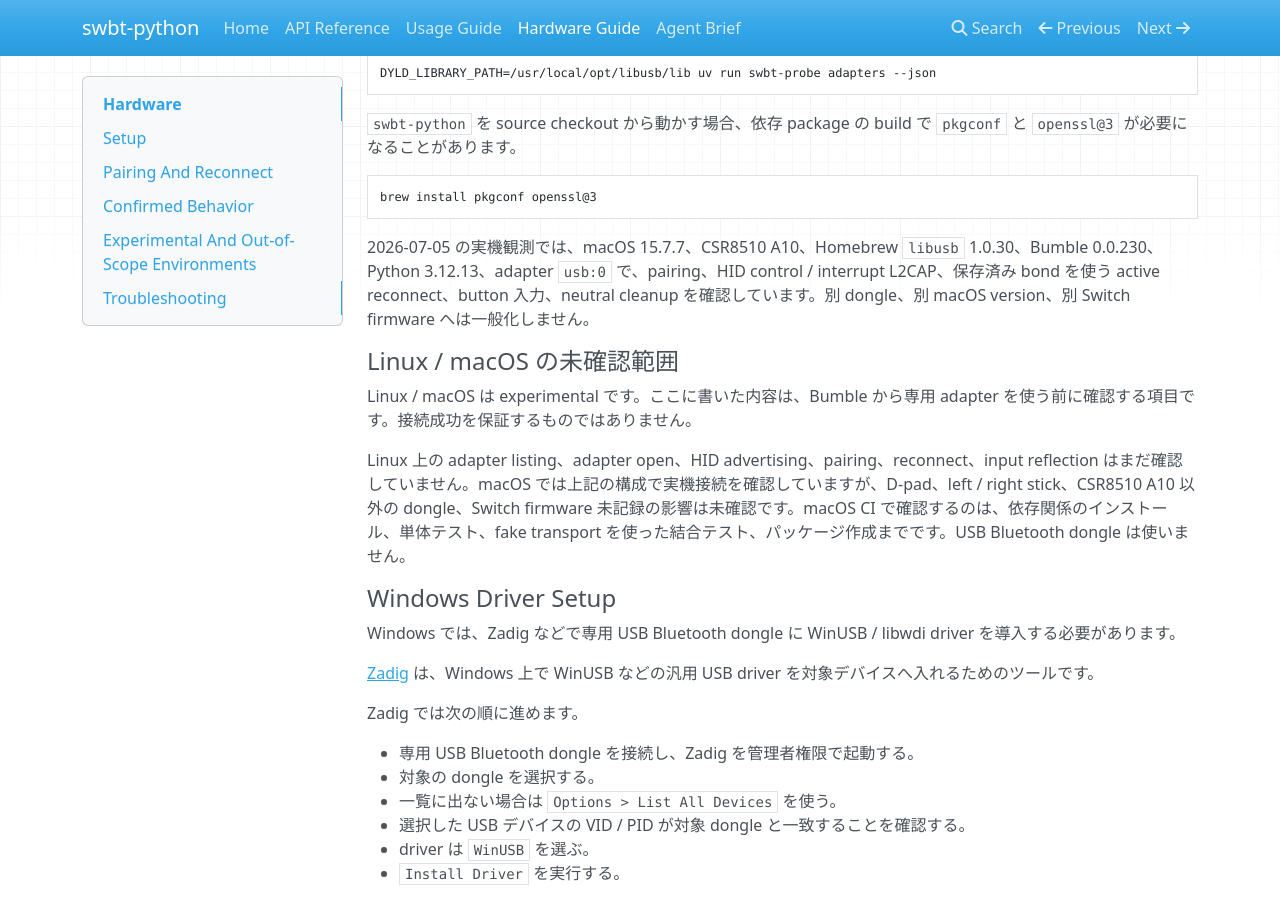
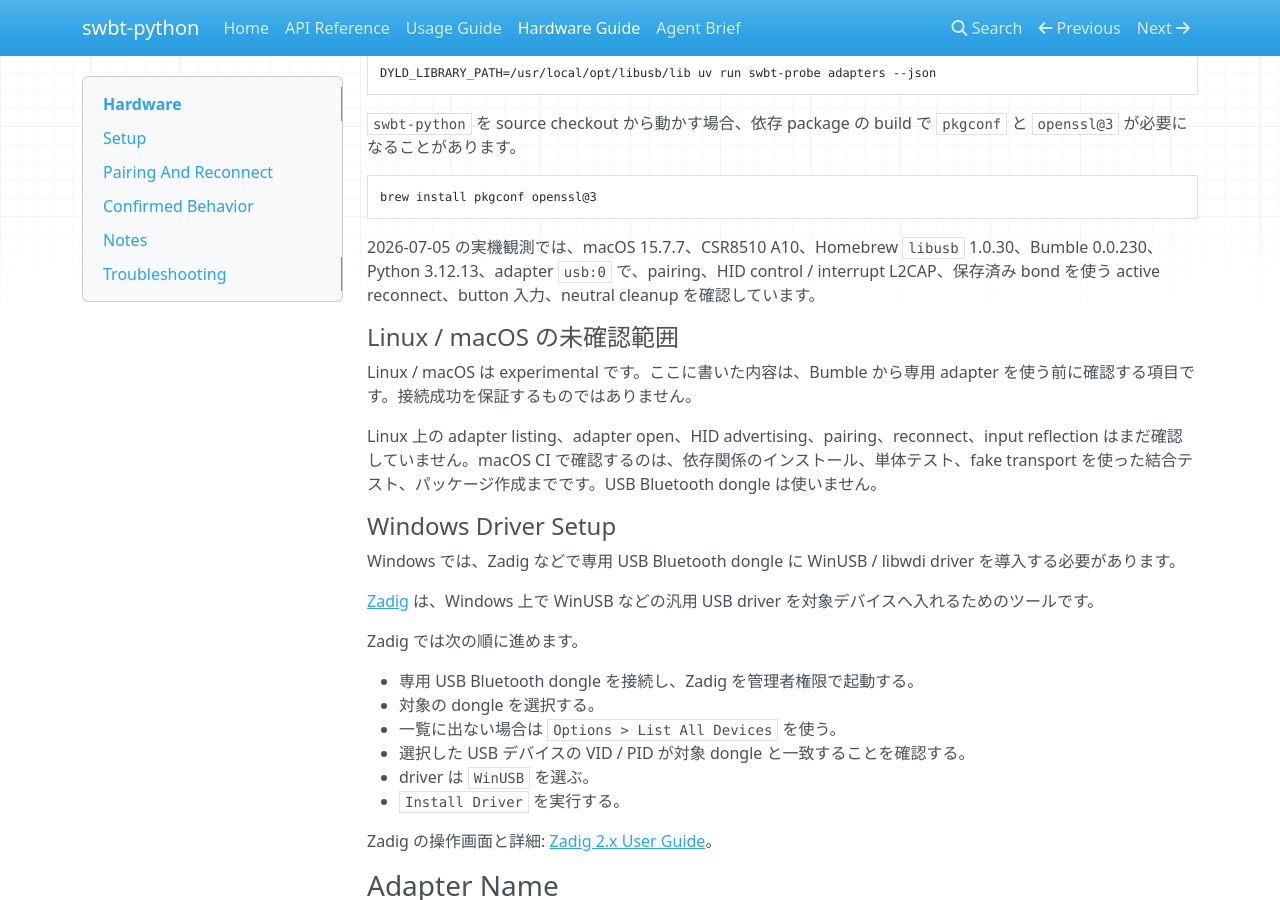
Before and after one commit to niart120/swbt-python, an MkDocs documentation site: the page built from docs/hardware.md, in a window 1280 px wide and 900 px high, scrolled down 1427 px. Built offline with MkDocs 1.6.1, drawn with Linux system fonts in a browser that asks for light colours; nearby versions of some CDN libraries; some of the changed text lies outside the part shown.

Commit message:
docs(hardware): macOS手順の文言を簡潔化

````diff
--- a/docs/hardware.md
+++ b/docs/hardware.md
@@ -62,13 +62,13 @@
 brew install pkgconf openssl@3
 ```
 
-2026-07-05 の実機観測では、macOS 15.7.7、CSR8510 A10、Homebrew `libusb` 1.0.30、Bumble 0.0.230、Python 3.12.13、adapter `usb:0` で、pairing、HID control / interrupt L2CAP、保存済み bond を使う active reconnect、button 入力、neutral cleanup を確認しています。別 dongle、別 macOS version、別 Switch firmware へは一般化しません。
+2026-07-05 の実機観測では、macOS 15.7.7、CSR8510 A10、Homebrew `libusb` 1.0.30、Bumble 0.0.230、Python 3.12.13、adapter `usb:0` で、pairing、HID control / interrupt L2CAP、保存済み bond を使う active reconnect、button 入力、neutral cleanup を確認しています。
 
 #### Linux / macOS の未確認範囲
 
 Linux / macOS は experimental です。ここに書いた内容は、Bumble から専用 adapter を使う前に確認する項目です。接続成功を保証するものではありません。
 
-Linux 上の adapter listing、adapter open、HID advertising、pairing、reconnect、input reflection はまだ確認していません。macOS では上記の構成で実機接続を確認していますが、D-pad、left / right stick、CSR8510 A10 以外の dongle、Switch firmware 未記録の影響は未確認です。macOS CI で確認するのは、依存関係のインストール、単体テスト、fake transport を使った結合テスト、パッケージ作成までです。USB Bluetooth dongle は使いません。
+Linux 上の adapter listing、adapter open、HID advertising、pairing、reconnect、input reflection はまだ確認していません。macOS CI で確認するのは、依存関係のインストール、単体テスト、fake transport を使った結合テスト、パッケージ作成までです。USB Bluetooth dongle は使いません。
 
 #### Windows Driver Setup
 
@@ -128,14 +128,9 @@
 
 確認済み条件の trace、Bumble version、Python version、driver version は [hardware-test-log](hardware-test-log.md) にあります。
 
-## Experimental And Out-of-Scope Environments
+## Notes
 
-- Linux / macOS は experimental です。macOS は上記の構成だけを確認済み条件として扱います。
-- CSR8510 A10 以外の Bluetooth dongle。
-- Switch 2 firmware 22.1.0 以外の対象機器と firmware。
-- PC の通常 Bluetooth 機能と同じ adapter を使う構成。
-
-Linux / macOS で必要になる OS 側設定は、Bumble から専用 adapter を使うためのものです。設定しても接続成功を意味しません。Linux の kernel / BlueZ との競合解消、Linux の実機接続、macOS の別構成は未確認です。
+Linux / macOS で必要になる OS 側設定は、Bumble から専用 adapter を使うためのものです。PC の通常 Bluetooth 機能と同じ adapter は使わないでください。
 
 ## Troubleshooting
 
````
Also changed, not shown: 1 other file.
